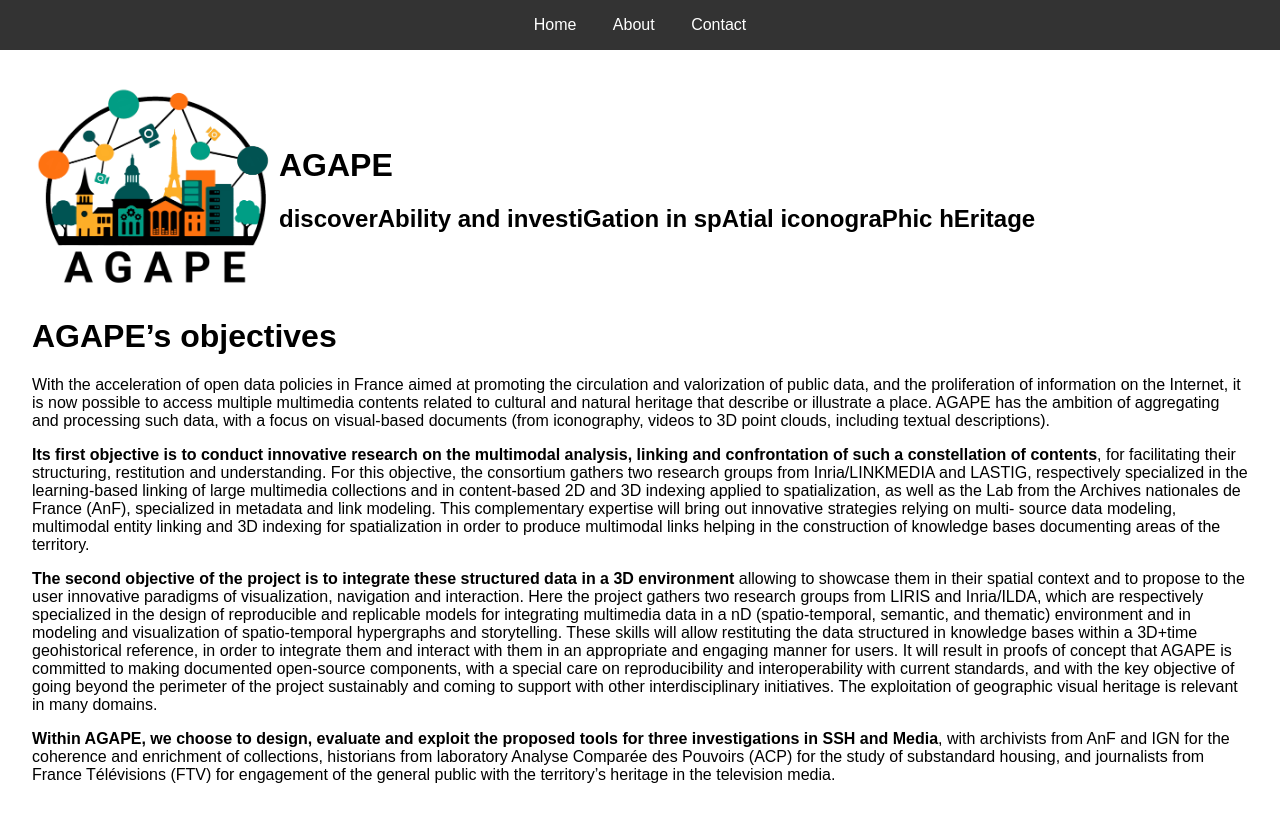
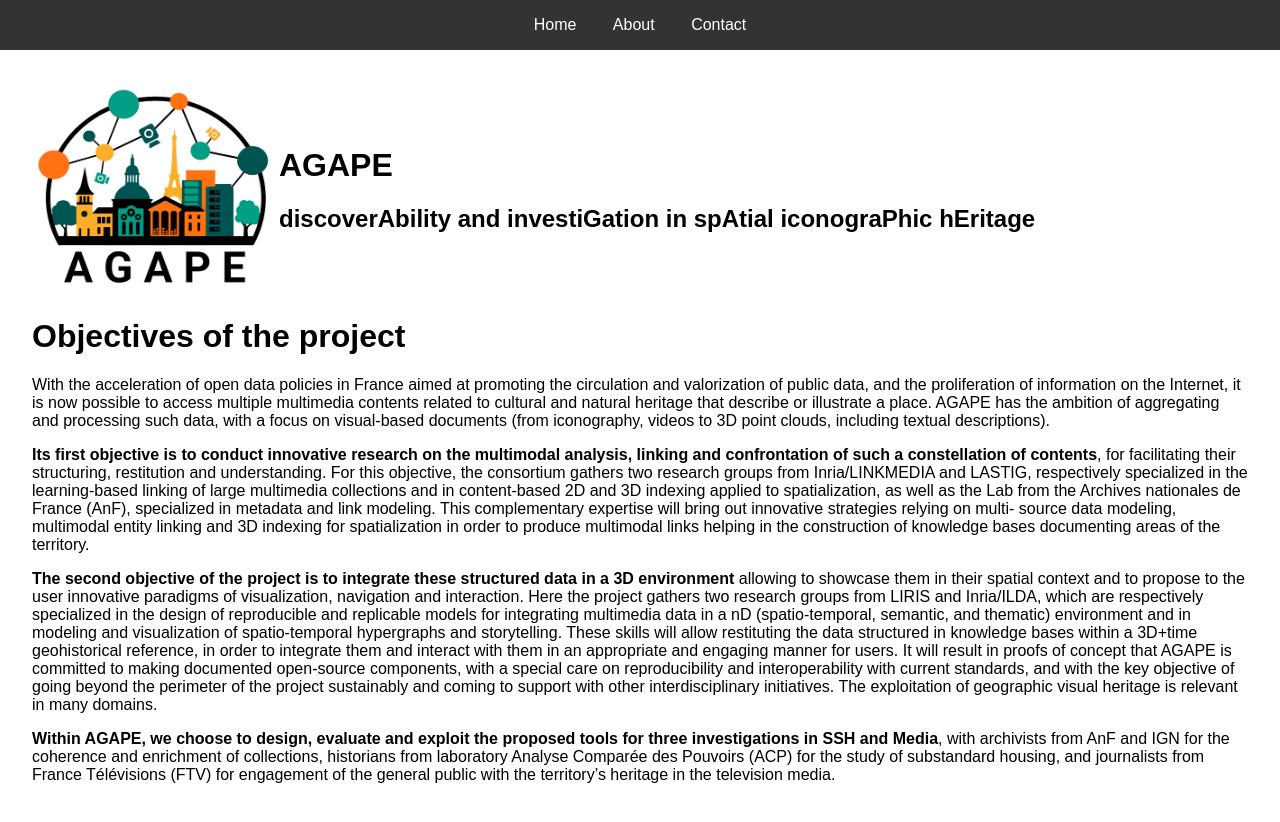
Before and after one commit to AGAPE-ANR/agape-anr.github.io, a Jekyll site: the page built from about.md, in a window 1280 px wide. Shown: the top 822 px of the page. Built offline with Jekyll 4.4.1, drawn with Linux system fonts in a browser that asks for light colours.

Commit message:
Update about.md

```diff
--- a/about.md
+++ b/about.md
@@ -12,7 +12,7 @@ permalink: /about/
 </tr>
 </table>
 
-# AGAPE's objectives
+# Objectives of the project
 
 With the acceleration of open data policies in France aimed at promoting the circulation and valorization of public data, and the proliferation of information on the Internet, it is now possible to access multiple multimedia contents related to cultural and natural heritage that describe or illustrate a place. AGAPE has the ambition of aggregating and processing such data, with a focus on visual-based documents (from iconography, videos to 3D point clouds, including textual descriptions).
 
```
